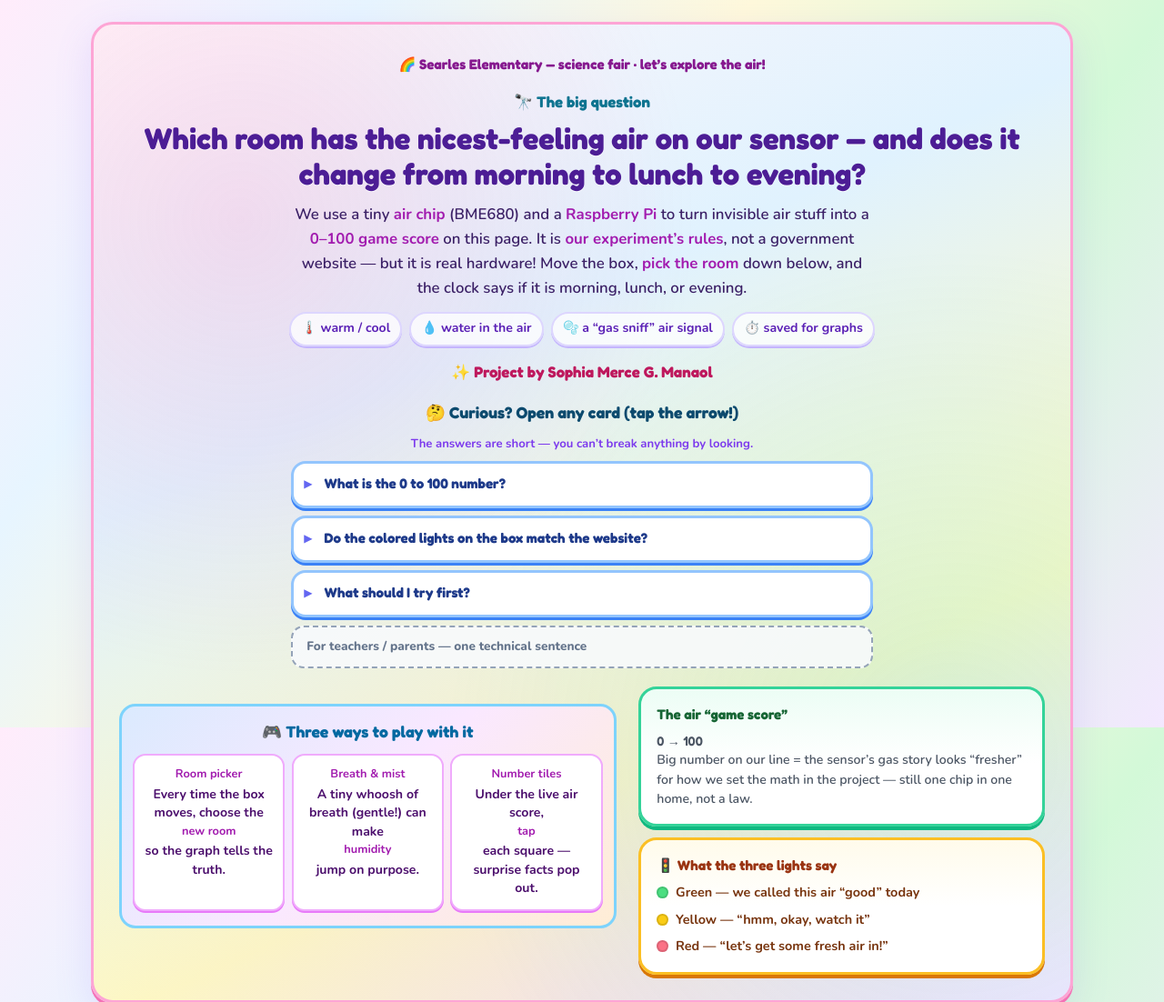
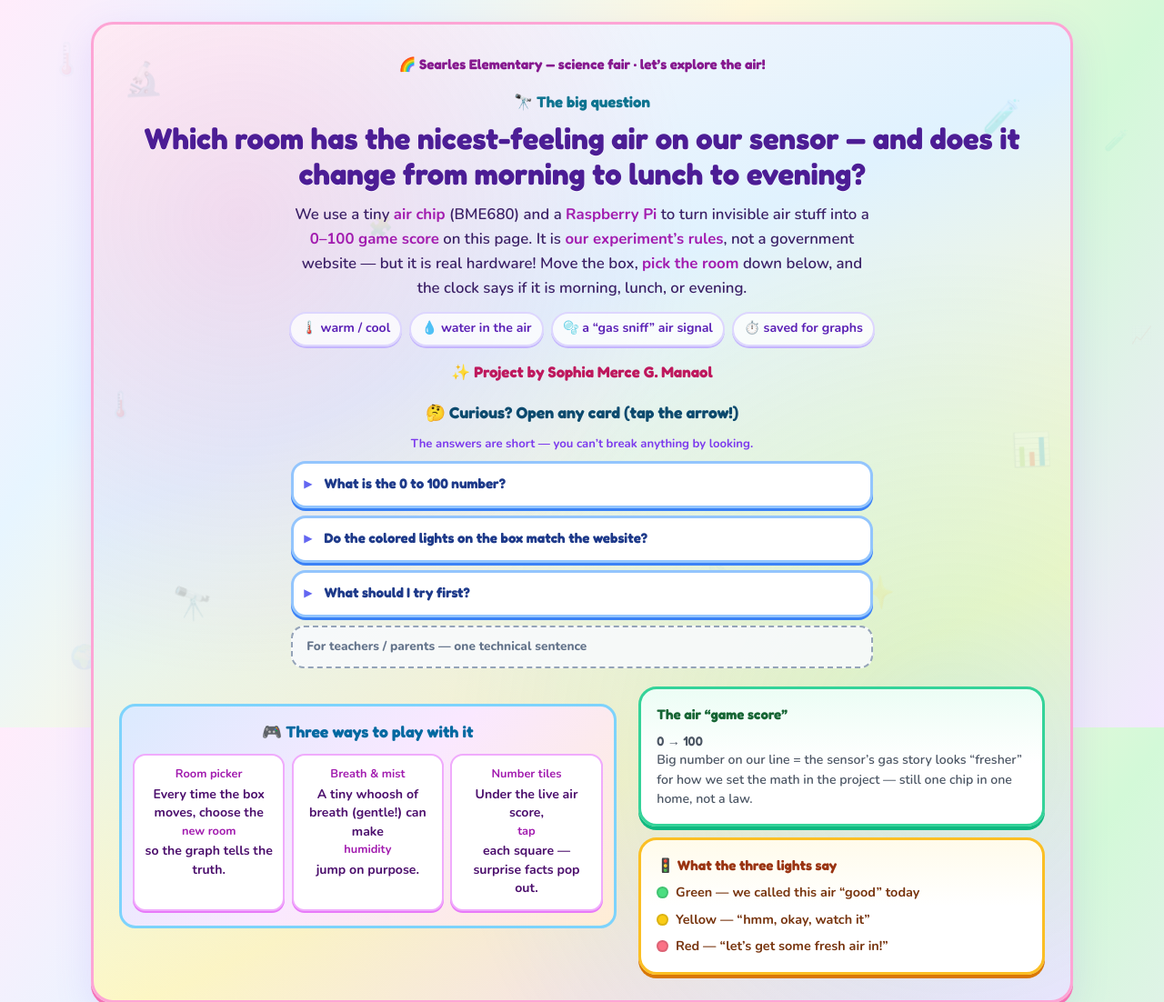
Before and after one commit to manaol2112/smartairchecker, a Flask app: page / in a window 1280 px wide. Shown: the top 1102 px of the page at 91% size. Run offline with Flask 3, Linux system fonts and the light colour scheme; data that the repository does not hold is empty.

Commit message:
Add kid-friendly science background emojis in hero and page sky
- Faint full-page decor (thermometer, beaker, globe, chart) with z-index fix
- Animated drift in intro hero; respects prefers-reduced-motion

Made-with: Cursor

```diff
--- a/templates/index.html
+++ b/templates/index.html
@@ -37,6 +37,8 @@
       body {
         margin: 0;
         min-height: 100vh;
+        position: relative;
+        isolation: isolate;
         color: var(--ink);
         font-family: var(--font);
         font-size: 1.05rem;
@@ -53,9 +55,51 @@
         background-attachment: fixed;
       }
       .shell {
+        position: relative;
+        z-index: 1;
         max-width: 1120px;
         margin: 0 auto;
         padding: 1.5rem 1.25rem 3rem;
+      }
+      .page-bg-sky {
+        position: fixed;
+        inset: 0;
+        z-index: 0;
+        pointer-events: none;
+        overflow: hidden;
+      }
+      .page-bg-sky span {
+        position: absolute;
+        font-size: clamp(1.5rem, 3vw, 2.2rem);
+        line-height: 1;
+        opacity: 0.06;
+        user-select: none;
+      }
+      .page-bg-sky .b1 {
+        top: 6%;
+        left: 4%;
+      }
+      .page-bg-sky .b2 {
+        top: 18%;
+        right: 3%;
+        font-size: 1.4rem;
+      }
+      .page-bg-sky .b3 {
+        bottom: 8%;
+        left: 6%;
+        font-size: 1.6rem;
+      }
+      .page-bg-sky .b4 {
+        top: 45%;
+        right: 1%;
+        font-size: 1.2rem;
+        opacity: 0.05;
+      }
+      @media (max-width: 640px) {
+        .page-bg-sky .b2,
+        .page-bg-sky .b4 {
+          display: none;
+        }
       }
       .intro-hero {
         position: relative;
@@ -73,6 +117,92 @@
           radial-gradient(circle at 88% 75%, rgba(34, 211, 238, 0.18) 0, transparent 45%),
           radial-gradient(circle at 50% 100%, rgba(192, 132, 252, 0.12) 0, transparent 50%);
         pointer-events: none;
+      }
+      .intro-hero__icons {
+        position: absolute;
+        inset: 0;
+        z-index: 0;
+        pointer-events: none;
+        overflow: hidden;
+        border-radius: inherit;
+      }
+      .science-floater {
+        position: absolute;
+        font-size: clamp(1.4rem, 3.8vw, 2.2rem);
+        line-height: 1;
+        opacity: 0.16;
+        user-select: none;
+        filter: saturate(1.1);
+        animation: science-drift 7s ease-in-out infinite;
+        animation-delay: var(--delay, 0s);
+      }
+      @keyframes science-drift {
+        0%,
+        100% {
+          transform: translate(0, 0) rotate(-3deg) scale(1);
+        }
+        50% {
+          transform: translate(4px, -8px) rotate(3deg) scale(1.05);
+        }
+      }
+      .sf1 {
+        top: 4%;
+        left: 3%;
+        --delay: 0s;
+      }
+      .sf2 {
+        top: 8%;
+        right: 5%;
+        --delay: 0.6s;
+      }
+      .sf3 {
+        top: 38%;
+        left: 1%;
+        --delay: 1.1s;
+        font-size: clamp(1.2rem, 3vw, 1.7rem);
+        opacity: 0.12;
+      }
+      .sf4 {
+        top: 42%;
+        right: 2%;
+        --delay: 0.3s;
+      }
+      .sf5 {
+        top: 58%;
+        left: 8%;
+        --delay: 0.8s;
+      }
+      .sf6 {
+        bottom: 12%;
+        right: 10%;
+        --delay: 0.2s;
+      }
+      .sf7 {
+        bottom: 18%;
+        left: 4%;
+        --delay: 1.2s;
+        font-size: clamp(1.1rem, 2.5vw, 1.5rem);
+        opacity: 0.12;
+      }
+      .sf8 {
+        top: 20%;
+        left: 28%;
+        --delay: 0.9s;
+        opacity: 0.1;
+        font-size: clamp(1rem, 2.2vw, 1.35rem);
+      }
+      .sf9 {
+        bottom: 40%;
+        right: 18%;
+        --delay: 0.4s;
+        opacity: 0.11;
+      }
+      .sf10 {
+        top: 55%;
+        right: 35%;
+        --delay: 1.4s;
+        opacity: 0.09;
+        font-size: clamp(0.95rem, 2vw, 1.2rem);
       }
       .intro-hero__inner {
         position: relative;
@@ -1173,6 +1303,9 @@
         }
         .room-pick:hover {
           transform: none;
+        }
+        .science-floater {
+          animation: none !important;
         }
       }
       .stat-toast {
@@ -1206,9 +1339,27 @@
     </style>
   </head>
   <body>
+    <div class="page-bg-sky" aria-hidden="true">
+      <span class="b1">🌡️</span>
+      <span class="b2">🧪</span>
+      <span class="b3">🌍</span>
+      <span class="b4">📈</span>
+    </div>
     <div class="shell">
       <header class="intro-hero" id="project-intro" aria-labelledby="intro-heading">
         <div class="intro-hero__bg" aria-hidden="true"></div>
+        <div class="intro-hero__icons" aria-hidden="true">
+          <span class="science-floater sf1">🔬</span>
+          <span class="science-floater sf2">🧪</span>
+          <span class="science-floater sf3">🌡️</span>
+          <span class="science-floater sf4">📊</span>
+          <span class="science-floater sf5">🔭</span>
+          <span class="science-floater sf6">💡</span>
+          <span class="science-floater sf7">⚡</span>
+          <span class="science-floater sf8">🧩</span>
+          <span class="science-floater sf9">✨</span>
+          <span class="science-floater sf10">📐</span>
+        </div>
         <div class="intro-hero__inner">
           <p class="intro-ribbon">🌈 Searles Elementary — science fair · let’s explore the air!</p>
           <p class="intro-kid-kicker">🔭 The big question</p>
```
